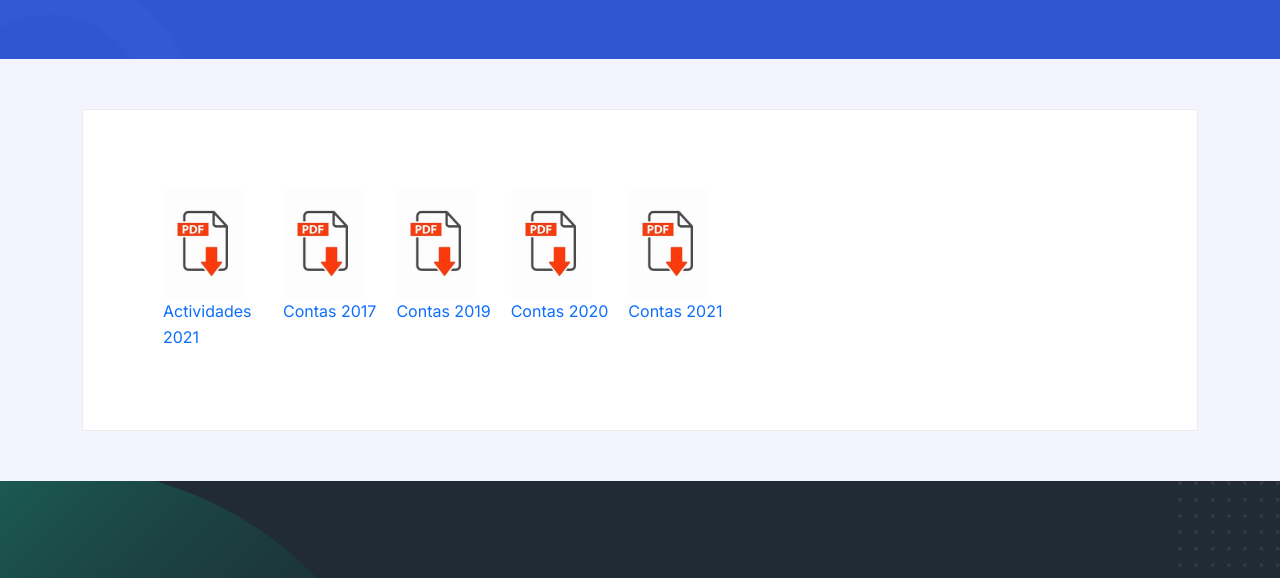
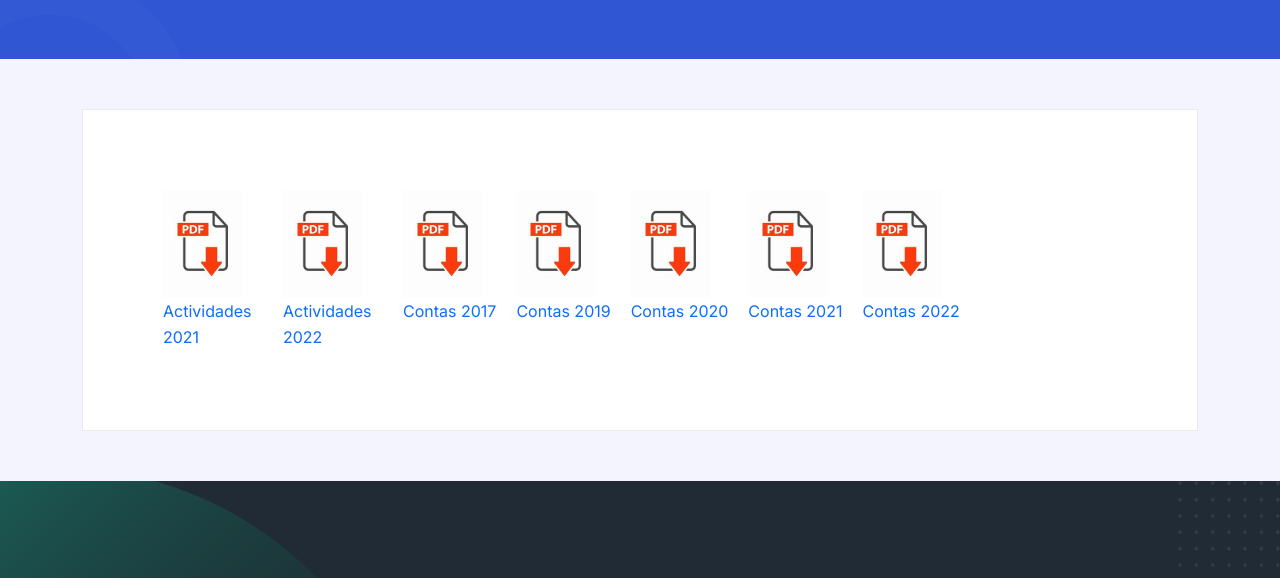
Before and after one commit to srdaruilense/srdaruilense.github.io, a website: page reports.html in a window 1280 px wide. Shown: the part 197-775 px from the top of the page. Drawn offline with Linux system fonts and the light colour scheme.

Commit message:
2022 Relatório de actividade e contas

```diff
--- a/reports.html
+++ b/reports.html
@@ -91,6 +91,10 @@
                 <img class="icon_shrink" alt="Actividades" src="assets/images/pdf_download.jpg" title="Actividades"/>
                 <span>Actividades 2021</span>
               </a>
+              <a class="pdf_download" href="assets/files/Relatorio_Atividades_2022.pdf">
+                <img class="icon_shrink" alt="Actividades" src="assets/images/pdf_download.jpg" title="Actividades"/>
+                <span>Actividades 2022</span>
+              </a>
               <a class="pdf_download" href="assets/files/DF_2017_SRDA.pdf">
                 <img class="icon_shrink" alt="Contas 2017" src="assets/images/pdf_download.jpg" title="Contas 2017"/>
                 <span>Contas 2017</span>
@@ -106,6 +110,10 @@
               <a class="pdf_download" href="assets/files/DF_2021_SRDA.pdf">
                 <img class="icon_shrink" alt="Contas 2021" src="assets/images/pdf_download.jpg" title="Contas 2021"/>
                 <span>Contas 2021</span>
+              </a>
+              <a class="pdf_download" href="assets/files/DF_2022_SRDA.pdf">
+                <img class="icon_shrink" alt="Contas 2021" src="assets/images/pdf_download.jpg" title="Contas 2021"/>
+                <span>Contas 2022</span>
               </a>
             </p>
         </div>
```
Also changed, not shown: 2 other files.
